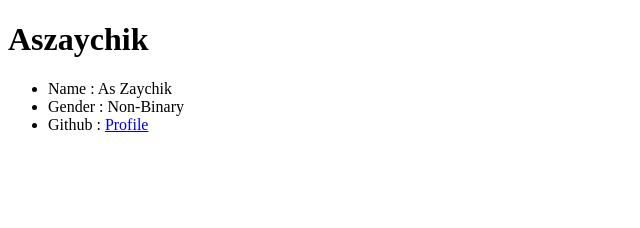
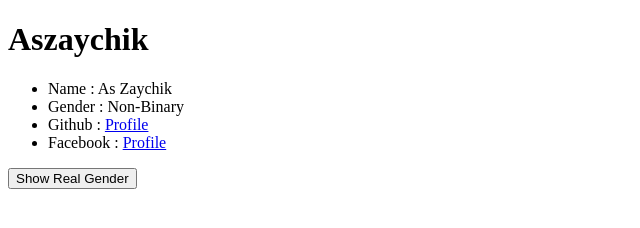
Before and after one commit to Aszaychik/jquery-test, a website: page index.html in a window 1280 px wide. Shown: the whole page, without its empty margins (0-640 px from the left). Drawn offline with nearby package versions, Linux system fonts and the light colour scheme.

Commit message:
DOM TEST

```diff
--- a/index.html
+++ b/index.html
@@ -14,12 +14,20 @@
         <li>Gender : <span class="gender">Male</span></li>
         <li>Github : <a href="https://github.com/Aszaychik">Profile</a></li>
       </ul>
+      <button type="submit">Show Real Gender</button>
+      <br />
+      <div></div>
     </main>
     <script src="https://code.jquery.com/jquery-3.6.1.min.js"></script>
     <script>
       $(document).ready(function () {
+        const fbProfile = $(`<li>Facebook : <a href="https://facebook.com/Aszaychik">Profile</a></li>`);
+        const realGender = $(`<p>Male</p>`);
+
         $("main li span:first").text("As Zaychik");
         $(".gender").text("Non-Binary");
+        $("main li:last").append(fbProfile);
+        $("button").click(true).insertAfter("div").append(realGender);
       });
     </script>
   </body>
```
